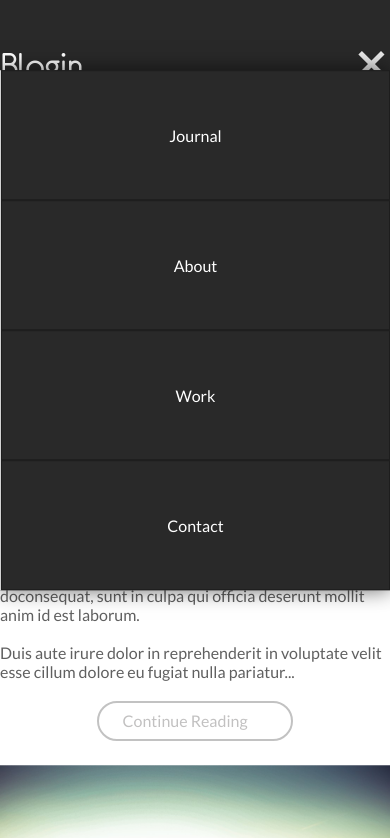
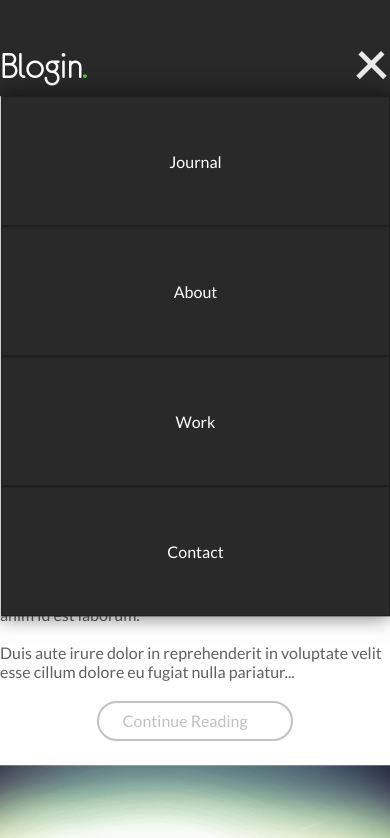
Before and after one commit to danielkeva/live-page, a plain HTML site: page index.html in a window 390 px wide. Both pictures are taken after a click on the element 372 px from the left and 65 px from the top of the page. Shown: the top 838 px of the page. Drawn offline with Linux system fonts and the light colour scheme.

Commit message:
second nav fix

```diff
--- a/css/style.css
+++ b/css/style.css
@@ -337,12 +337,12 @@ small a {
         box-shadow: 0px 0px 20px rgba(0, 0, 0, 0);
         min-width: 230px;
         opacity: 0;
-        transform: translate(0, 48%);
+        /* transform: translate(0, 48%); */
         visibility: hidden;
-        transition: transform .8s, box-shadow .3s, opacity .5s, visibility .5s;
+        /* transition: transform .8s, box-shadow .3s, opacity .5s, visibility .5s; */
     }
     .menu-open .main-nav {
-        transform: translate(0, 51%);
+        transform: translate(0, 56%);
         opacity: 1;
         visibility: visible;
         box-shadow: 0px 0px 20px rgba(0, 0, 0, 0.6);
```
